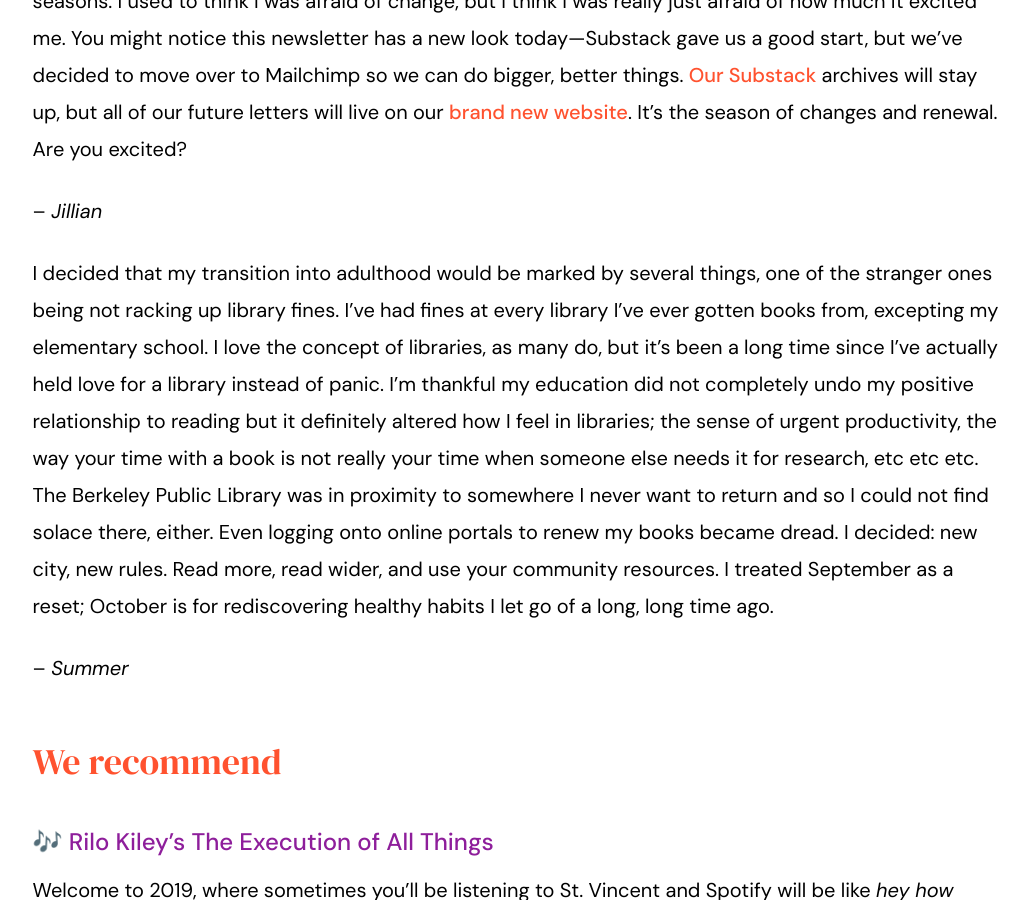
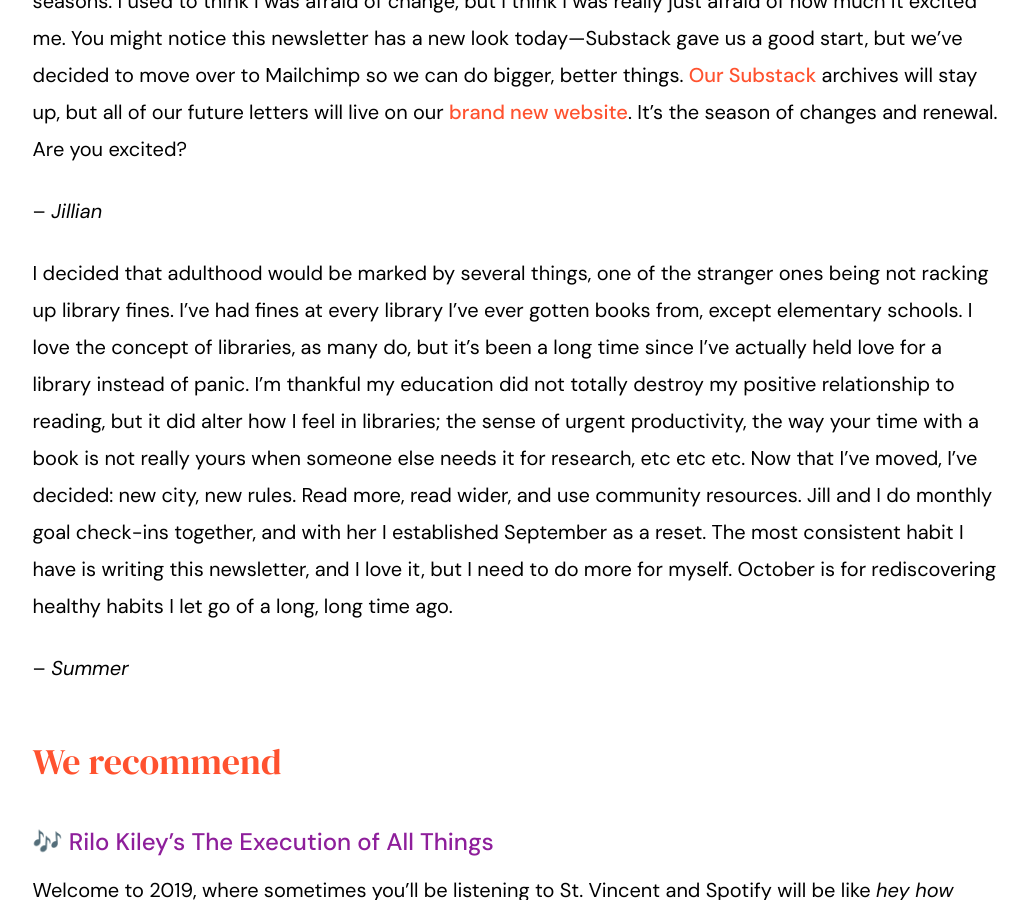
Before and after one commit to jilliangmeehan/letters-to-summer, a Jekyll site: the page built from _posts/2019-10-09-23.md, in a window 1280 px wide and 900 px high, scrolled down 609 px. Shown: the whole window, without its empty margins (121-1150 px from the left). Built offline with Jekyll 4.4.1, drawn with Linux system fonts in a browser that asks for light colours; comment, search, counter and statistics services are not loaded.

Commit message:
update 23

```diff
--- a/_posts/2019-10-09-23.md
+++ b/_posts/2019-10-09-23.md
@@ -13,7 +13,7 @@ I wouldn't be happy with any of my work (or with myself, really) if I wasn't con
 
 – _Jillian_
 
-I decided that my transition into adulthood would be marked by several things, one of the stranger ones being not racking up library fines. I've had fines at every library I've ever gotten books from, excepting my elementary school. I love the concept of libraries, as many do, but it's been a long time since I've actually held love for a library instead of panic. I'm thankful my education did not completely undo my positive relationship to reading but it definitely altered how I feel in libraries; the sense of urgent productivity, the way your time with a book is not really your time when someone else needs it for research, etc etc etc. The Berkeley Public Library was in proximity to somewhere I never want to return and so I could not find solace there, either. Even logging onto online portals to renew my books became dread. I decided: new city, new rules. Read more, read wider, and use your community resources. I treated September as a reset; October is for rediscovering healthy habits I let go of a long, long time ago.
+I decided that adulthood would be marked by several things, one of the stranger ones being not racking up library fines. I've had fines at every library I've ever gotten books from, except elementary schools. I love the concept of libraries, as many do, but it's been a long time since I've actually held love for a library instead of panic. I'm thankful my education did not totally destroy my positive relationship to reading, but it did alter how I feel in libraries; the sense of urgent productivity, the way your time with a book is not really yours when someone else needs it for research, etc etc etc. Now that I've moved, I've decided: new city, new rules. Read more, read wider, and use community resources. Jill and I do monthly goal check-ins together, and with her I established September as a reset. The most consistent habit I have is writing this newsletter, and I love it, but I need to do more for myself. October is for rediscovering healthy habits I let go of a long, long time ago.
 
 – _Summer_
 
```
Also changed, not shown: emails/23.md (+1 -1 lines).
